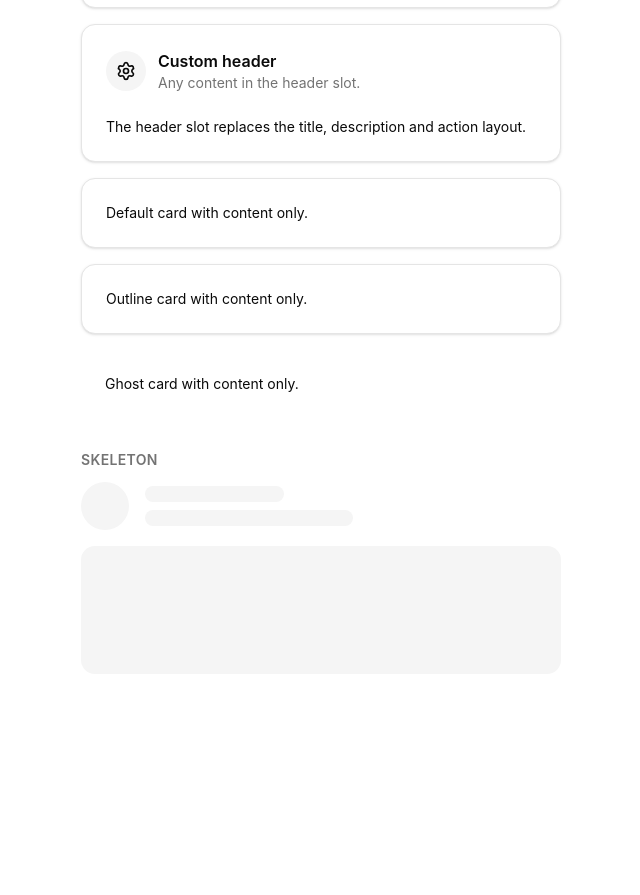
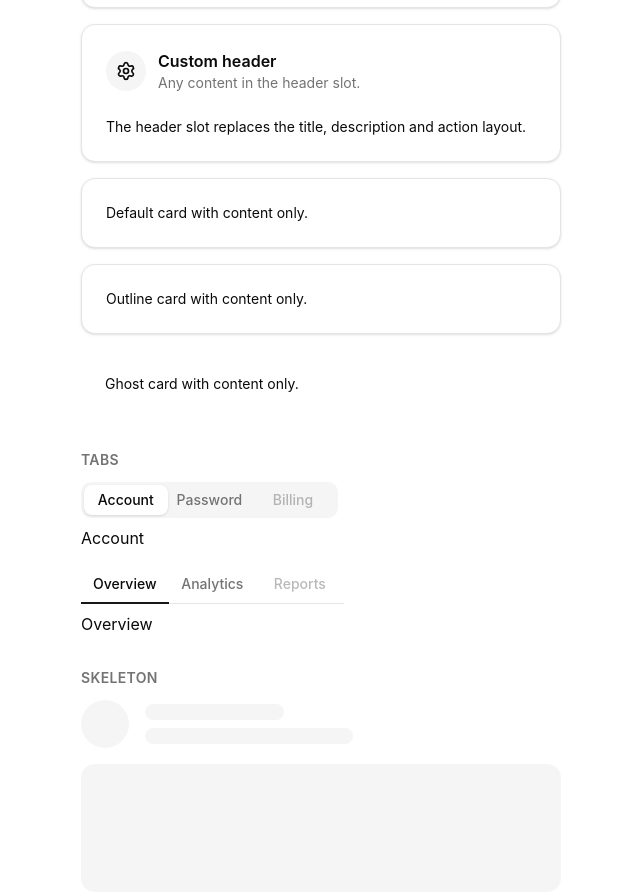
Before and after one commit to calicsx/hexa-ui, a website built with Vite: page index.html in a window 1280 px wide. Shown: the part 2084-2979 px from the top of the page, without its empty margins (319-959 px from the left). Before the commit the page ends 2806 px from the top, so only its background shows below. Built offline with nearby package versions, Linux system fonts and the light colour scheme.

Commit message:
feat: add hx-tabs

```diff
--- a/index.html
+++ b/index.html
@@ -141,6 +141,26 @@
         </section>
 
         <section class="mb-8">
+            <h2 class="text-muted-foreground mb-3 text-sm font-semibold tracking-wide uppercase">Tabs</h2>
+            <hx-tabs value="account">
+                <hx-tab value="account">Account</hx-tab>
+                <hx-tab value="password">Password</hx-tab>
+                <hx-tab value="billing" disabled>Billing</hx-tab>
+                <hx-tab-panel value="account">Account</hx-tab-panel>
+                <hx-tab-panel value="password">Password</hx-tab-panel>
+                <hx-tab-panel value="billing">Billing</hx-tab-panel>
+            </hx-tabs>
+            <hx-tabs variant="secondary" value="overview" class="mt-4">
+                <hx-tab value="overview">Overview</hx-tab>
+                <hx-tab value="analytics">Analytics</hx-tab>
+                <hx-tab value="reports" disabled>Reports</hx-tab>
+                <hx-tab-panel value="overview">Overview</hx-tab-panel>
+                <hx-tab-panel value="analytics">Analytics</hx-tab-panel>
+                <hx-tab-panel value="reports">Reports</hx-tab-panel>
+            </hx-tabs>
+        </section>
+
+        <section class="mb-8">
             <h2 class="text-muted-foreground mb-3 text-sm font-semibold tracking-wide uppercase">Skeleton</h2>
             <div class="flex w-full items-center gap-4">
                 <hx-skeleton circle class="size-12"></hx-skeleton>
--- a/package.json
+++ b/package.json
@@ -58,6 +58,10 @@
         "./skeleton": {
             "types": "./dist/components/skeleton/index.d.ts",
             "import": "./dist/skeleton.js"
+        },
+        "./tabs": {
+            "types": "./dist/components/tabs/index.d.ts",
+            "import": "./dist/tabs.js"
         }
     },
     "scripts": {
--- /dev/null
+++ b/src/components/tabs/hx-tab-panel.ts
@@ -0,0 +1,51 @@
+import { css, html } from "lit";
+import { customElement, property } from "lit/decorators.js";
+import { HxElement } from "../../hx-element.js";
+
+/**
+ * @element hx-tab-panel
+ * @slot - The panel content.
+ */
+@customElement("hx-tab-panel")
+export class HxTabPanel extends HxElement {
+    static override styles = [
+        HxElement.styles,
+        css`
+            :host {
+                display: block;
+                border-radius: calc(var(--hx-radius) - 2px);
+                outline: none;
+            }
+            :host([hidden]) {
+                display: none;
+            }
+            :host(:focus-visible) {
+                box-shadow: 0 0 0 3px color-mix(in oklab, var(--hx-ring) 50%, transparent);
+            }
+        `,
+    ];
+
+    @property({ reflect: true }) value = "";
+
+    private internals = this.attachInternals();
+
+    constructor() {
+        super();
+        this.internals.role = "tabpanel";
+    }
+
+    override connectedCallback() {
+        super.connectedCallback();
+        if (!this.hasAttribute("tabindex")) this.tabIndex = 0;
+    }
+
+    override render() {
+        return html`<slot></slot>`;
+    }
+}
+
+declare global {
+    interface HTMLElementTagNameMap {
+        "hx-tab-panel": HxTabPanel;
+    }
+}
--- /dev/null
+++ b/src/components/tabs/hx-tab.ts
@@ -0,0 +1,82 @@
+import { css, html } from "lit";
+import { customElement, property } from "lit/decorators.js";
+import { HxElement } from "../../hx-element.js";
+import type { HxTabsVariant } from "./hx-tabs.js";
+
+const variants: Record<HxTabsVariant, { base: string; selected: string; idle: string }> = {
+    default: {
+        base: "rounded-md border border-transparent px-2 py-1",
+        selected: "bg-background text-foreground shadow-sm",
+        idle: "hover:text-foreground",
+    },
+    secondary: {
+        base: "-mb-px border-b-2 px-3 py-2",
+        selected: "border-primary text-foreground",
+        idle: "border-transparent text-muted-foreground hover:text-foreground",
+    },
+};
+
+/**
+ * @element hx-tab
+ * @slot - The tab label (text, icon…).
+ * @csspart base - The tab wrapper.
+ */
+@customElement("hx-tab")
+export class HxTab extends HxElement {
+    static override styles = [
+        HxElement.styles,
+        css`
+            :host {
+                display: flex;
+                outline: none;
+            }
+            :host([disabled]) {
+                pointer-events: none;
+                opacity: 0.5;
+            }
+            :host(:focus-visible) [part="base"] {
+                box-shadow: 0 0 0 3px color-mix(in oklab, var(--hx-ring) 50%, transparent);
+            }
+        `,
+    ];
+
+    @property({ reflect: true }) value = "";
+    @property({ type: Boolean, reflect: true }) selected = false;
+    @property({ type: Boolean, reflect: true }) disabled = false;
+    @property({ reflect: true }) variant: HxTabsVariant = "default";
+
+    private internals = this.attachInternals();
+
+    constructor() {
+        super();
+        this.internals.role = "tab";
+    }
+
+    override connectedCallback() {
+        super.connectedCallback();
+        this.slot = "nav";
+    }
+
+    protected override updated() {
+        this.internals.ariaSelected = String(this.selected);
+        this.internals.ariaDisabled = String(this.disabled);
+    }
+
+    override render() {
+        const variant = variants[this.variant];
+        return html`<div
+            part="base"
+            class="${variant.base} ${
+                this.selected ? variant.selected : variant.idle
+            } inline-flex flex-1 cursor-pointer items-center justify-center gap-1.5 text-sm font-medium whitespace-nowrap transition-[color,box-shadow]"
+        >
+            <slot></slot>
+        </div>`;
+    }
+}
+
+declare global {
+    interface HTMLElementTagNameMap {
+        "hx-tab": HxTab;
+    }
+}
--- /dev/null
+++ b/src/components/tabs/hx-tabs.ts
@@ -0,0 +1,124 @@
+import { css, html } from "lit";
+import { customElement, property } from "lit/decorators.js";
+import { HxElement } from "../../hx-element.js";
+import type { HxTabPanel } from "./hx-tab-panel.js";
+import type { HxTab } from "./hx-tab.js";
+import "./hx-tab-panel.js";
+import "./hx-tab.js";
+
+export type HxTabsVariant = "default" | "secondary";
+
+const variants: Record<HxTabsVariant, string> = {
+    default: "h-9 rounded-lg bg-muted p-[3px] text-muted-foreground",
+    secondary: "border-b border-border",
+};
+
+/**
+ * @element hx-tabs
+ * @slot - The `hx-tab` and `hx-tab-panel` elements (tabs move to the tab list on their own).
+ * @fires hx-tab-change - The selected tab changed; `event.detail.value` is its value.
+ * @csspart nav - The tab list.
+ * @csspart body - The panels wrapper.
+ */
+@customElement("hx-tabs")
+export class HxTabs extends HxElement {
+    static override styles = [
+        HxElement.styles,
+        css`
+            :host {
+                display: block;
+            }
+        `,
+    ];
+
+    @property() value = "";
+    @property({ reflect: true }) variant: HxTabsVariant = "default";
+
+    constructor() {
+        super();
+        this.addEventListener("click", (event) => {
+            const tab = this.tabFrom(event.target);
+            if (tab) this.select(tab);
+        });
+        this.addEventListener("keydown", (event) => this.onKeyDown(event));
+    }
+
+    private get tabs() {
+        return [...this.querySelectorAll<HxTab>(":scope > hx-tab")];
+    }
+
+    private get panels() {
+        return [...this.querySelectorAll<HxTabPanel>(":scope > hx-tab-panel")];
+    }
+
+    private get selectedValue() {
+        const enabled = this.tabs.filter((tab) => !tab.disabled);
+        return enabled.some((tab) => tab.value === this.value) ? this.value : (enabled[0]?.value ?? "");
+    }
+
+    private tabFrom(target: EventTarget | null) {
+        const tab = target instanceof Element ? target.closest<HxTab>("hx-tab") : null;
+        return tab && tab.parentElement === this && !tab.disabled ? tab : null;
+    }
+
+    private select(tab: HxTab) {
+        if (tab.value === this.selectedValue) return;
+        this.value = tab.value;
+        this.dispatchEvent(
+            new CustomEvent("hx-tab-change", { detail: { value: tab.value }, bubbles: true, composed: true }),
+        );
+    }
+
+    private onKeyDown(event: KeyboardEvent) {
+        const tab = this.tabFrom(event.target);
+        if (!tab) return;
+        const enabled = this.tabs.filter((t) => !t.disabled);
+        const index = enabled.indexOf(tab);
+        const last = enabled.length - 1;
+        const next: HxTab | undefined = {
+            ArrowRight: enabled[index === last ? 0 : index + 1],
+            ArrowLeft: enabled[index === 0 ? last : index - 1],
+            Home: enabled[0],
+            End: enabled[last],
+        }[event.key];
+        if (!next) return;
+        event.preventDefault();
+        next.focus();
+        this.select(next);
+    }
+
+    private sync() {
+        const value = this.selectedValue;
+        const panels = this.panels;
+        for (const tab of this.tabs) {
+            const panel = panels.find((p) => p.value === tab.value);
+            tab.selected = tab.value === value;
+            tab.variant = this.variant;
+            tab.tabIndex = tab.selected ? 0 : -1;
+            tab.ariaControlsElements = panel ? [panel] : null;
+            if (panel) panel.ariaLabelledByElements = [tab];
+        }
+        for (const panel of panels) panel.hidden = panel.value !== value;
+    }
+
+    protected override updated() {
+        this.sync();
+    }
+
+    override render() {
+        return html`<div
+                part="nav"
+                role="tablist"
+                class="${variants[this.variant]} inline-grid auto-cols-fr grid-flow-col"
+            >
+                <slot name="nav" @slotchange=${this.sync}></slot>
+            </div>
+            <div part="body" class="mt-2"><slot @slotchange=${this.sync}></slot></div>`;
+    }
+}
+
+declare global {
+    interface HTMLElementTagNameMap {
+        "hx-tabs": HxTabs;
+    }
+}
--- /dev/null
+++ b/src/components/tabs/index.ts
@@ -0,0 +1,4 @@
+export { HxTabs } from "./hx-tabs.js";
+export type { HxTabsVariant } from "./hx-tabs.js";
+export { HxTab } from "./hx-tab.js";
+export { HxTabPanel } from "./hx-tab-panel.js";
--- a/src/index.ts
+++ b/src/index.ts
@@ -10,3 +10,4 @@ export * from "./components/switch/index.js";
 export * from "./components/badge/index.js";
 export * from "./components/card/index.js";
 export * from "./components/skeleton/index.js";
+export * from "./components/tabs/index.js";
--- a/vite.config.ts
+++ b/vite.config.ts
@@ -19,6 +19,7 @@ export default defineConfig({
                 badge: "src/components/badge/index.ts",
                 card: "src/components/card/index.ts",
                 skeleton: "src/components/skeleton/index.ts",
+                tabs: "src/components/tabs/index.ts",
             },
             formats: ["es"],
             fileName: (_format, name) => `${name}.js`,
```
